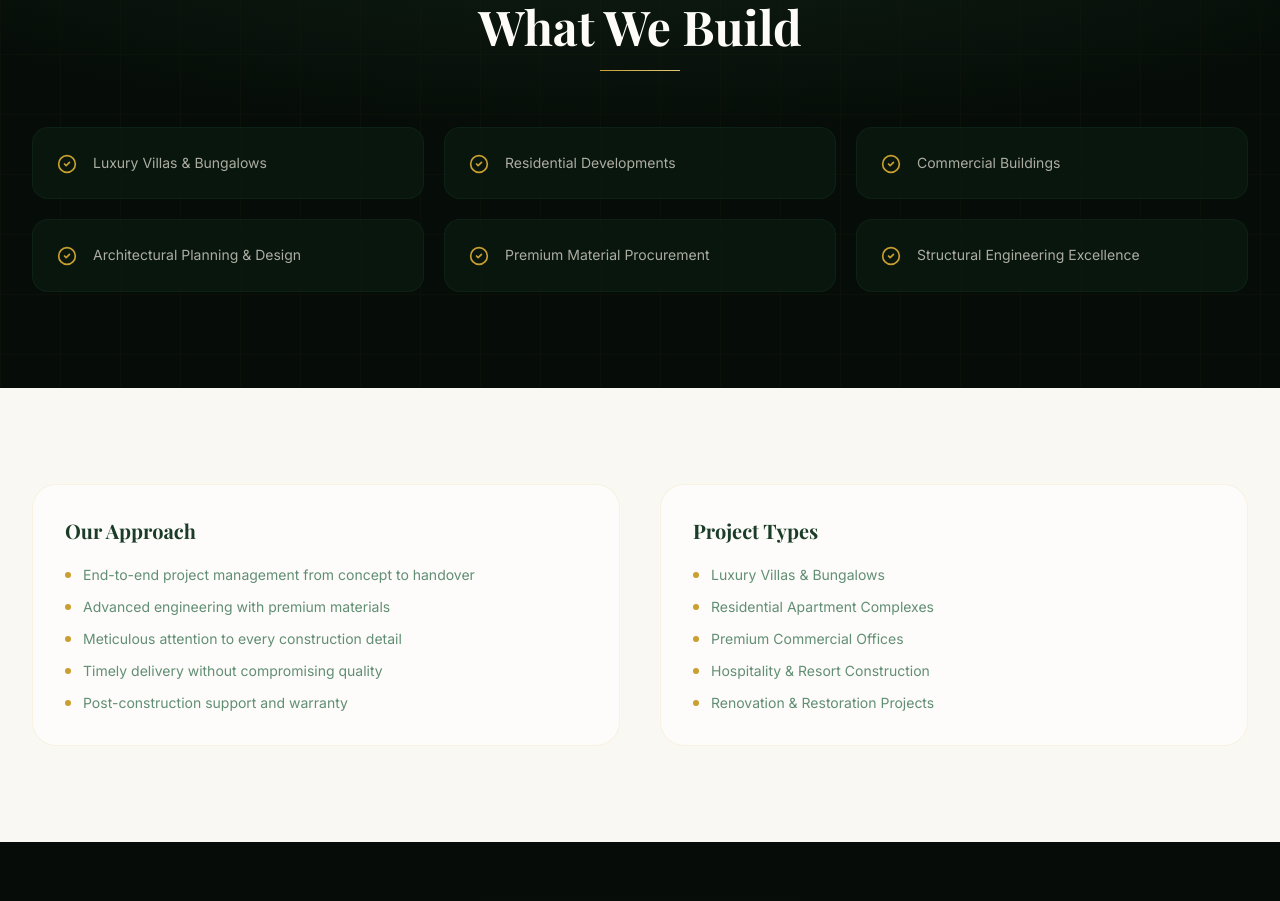
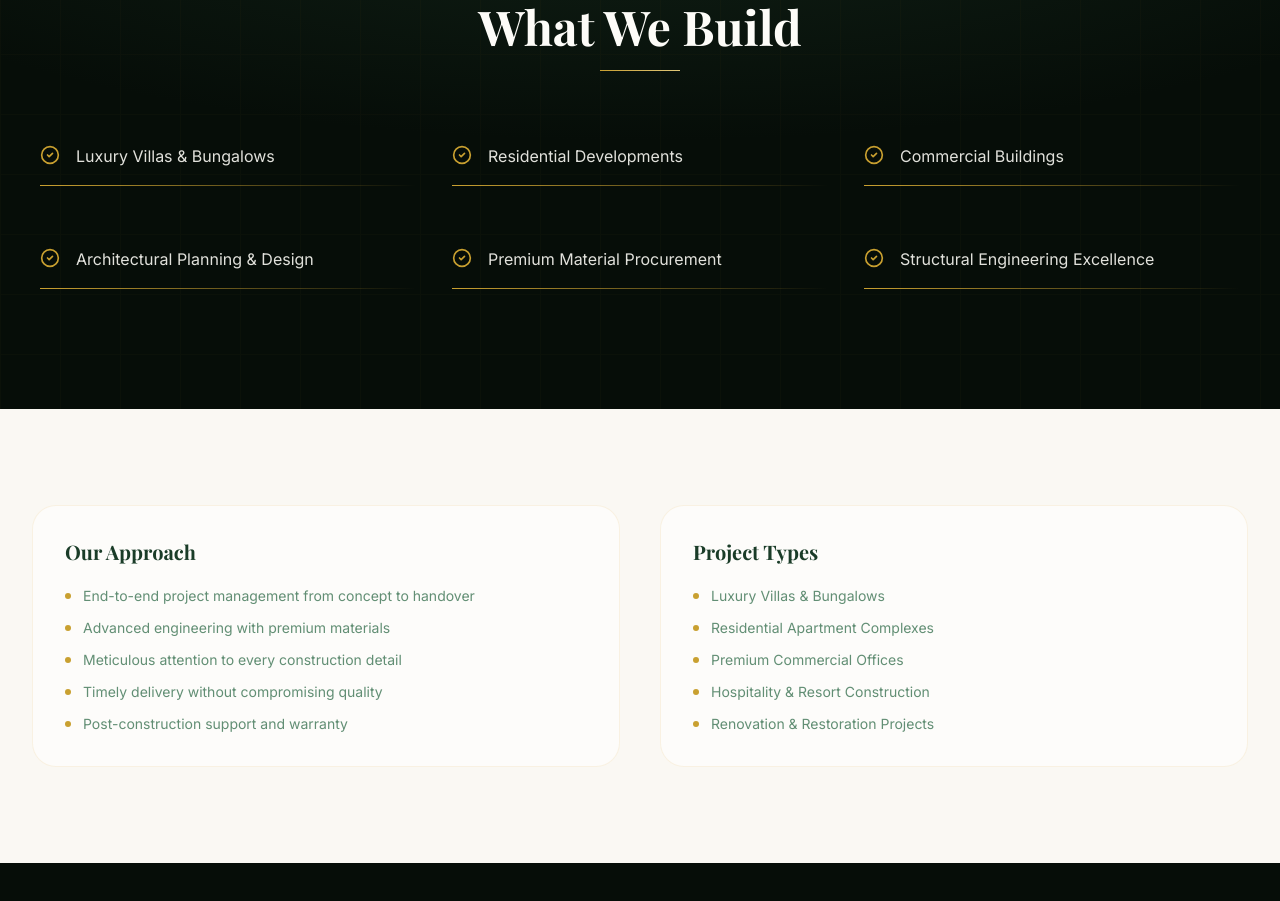
Before and after one commit to AmshuBelbase/vivente, a Next.js app: page /services/construction in a window 1280 px wide. Shown: the part 1320-2221 px from the top of the page. Built offline with nearby package versions, Linux system fonts and the light colour scheme; a web font is replaced by a local one.

Commit message:
About us page

```diff
--- a/src/app/about/page.tsx
+++ b/src/app/about/page.tsx
@@ -72,7 +72,7 @@ export default function AboutPage() {
       <Navbar alwaysDark />
 
       {/* ── 1. Hero ─────────────────────────────────────────────── */}
-      <section className="relative min-h-[65vh] flex flex-col justify-end pb-20 overflow-hidden">
+      <section className="relative min-h-[50vh] flex flex-col justify-end pb-20 overflow-hidden">
         <div className="absolute inset-0 bg-gradient-to-br from-brand-950 via-brand-900 to-brand-800" />
         <div className="absolute inset-0 bg-[radial-gradient(ellipse_80%_60%_at_50%_-10%,rgba(201,160,48,0.12),transparent)]" />
         <div
@@ -97,7 +97,7 @@ export default function AboutPage() {
             initial={{ opacity: 0, y: 30 }}
             animate={{ opacity: 1, y: 0 }}
             transition={{ delay: 0.3, duration: 0.7 }}
-            className="text-5xl md:text-6xl lg:text-7xl font-bold text-cream-50 mb-6 max-w-4xl leading-tight"
+            className="text-3xl md:text-3xl lg:text-5xl font-bold text-cream-50 mb-6 max-w-4xl leading-tight"
           >
             About Us
           </motion.h1>
@@ -337,7 +337,7 @@ export default function AboutPage() {
                 beautiful&mdash;and maybe throw a pool party while we&apos;re at it.
               </motion.p>
 
-              <motion.div variants={fadeInUp} className="pt-2 space-y-1">
+              <motion.div variants={fadeInUp} className="pt-2 space-y-0.5">
                 <p>Warmly,</p>
                 <Image
                   src="/founder-signature.png"
@@ -357,7 +357,7 @@ export default function AboutPage() {
               initial="hidden"
               whileInView="visible"
               viewport={viewport}
-              className="relative w-64 lg:w-72 flex-shrink-0 mx-auto lg:mx-0"
+              className="relative w-64 lg:w-72 flex-shrink-0 mx-auto lg:mx-0 order-first lg:order-none mb-10 lg:mb-0"
             >
               <div className="relative rounded-2xl overflow-hidden border-2 border-gold-500/40 shadow-2xl shadow-brand-950/60 aspect-[3/4]">
                 <Image
--- a/src/components/ServicePageLayout.tsx
+++ b/src/components/ServicePageLayout.tsx
@@ -220,12 +220,15 @@ export default function ServicePageLayout({
               <motion.div
                 key={i}
                 variants={fadeInUp}
-                className="flex items-start gap-4 bg-brand-900/60 border border-brand-700/30 hover:border-gold-600/40 rounded-2xl p-6 group transition-all duration-300 hover:bg-brand-800/70"
+                className="px-2 pt-4 pb-6"
               >
-                <CheckCircle2 size={20} className="text-gold-500 flex-shrink-0 mt-0.5 group-hover:text-gold-400 transition-colors" />
-                <p className="text-cream-200/70 text-sm leading-relaxed group-hover:text-cream-200/90 transition-colors">
-                  {item.label}
-                </p>
+                <div className="flex items-start gap-4 mb-4">
+                  <CheckCircle2 size={20} className="text-gold-500 flex-shrink-0 mt-0.5" />
+                  <p className="text-cream-100/90 text-base leading-relaxed">
+                    {item.label}
+                  </p>
+                </div>
+                <div className="h-px w-full bg-gradient-to-r from-gold-500 to-transparent" />
               </motion.div>
             ))}
           </motion.div>
```
